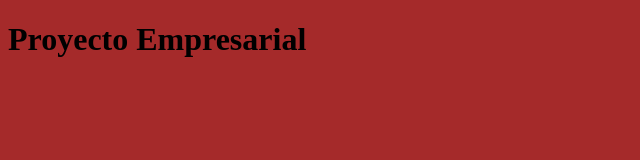
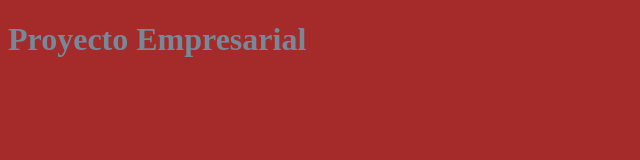
Before and after one commit to JoseG3R/git-pildoras, a plain HTML site: page index.html in a window 1280 px wide. Shown: the whole page, without its empty margins (0-640 px from the left). Drawn offline with Linux system fonts and the light colour scheme.

Commit message:
negrita y color gris

```diff
--- a/css/estilos.css
+++ b/css/estilos.css
@@ -1,3 +1,5 @@
 body{
     background-color: brown;
+    font-weight: bold;
+    color: lightslategray;
 }
```
